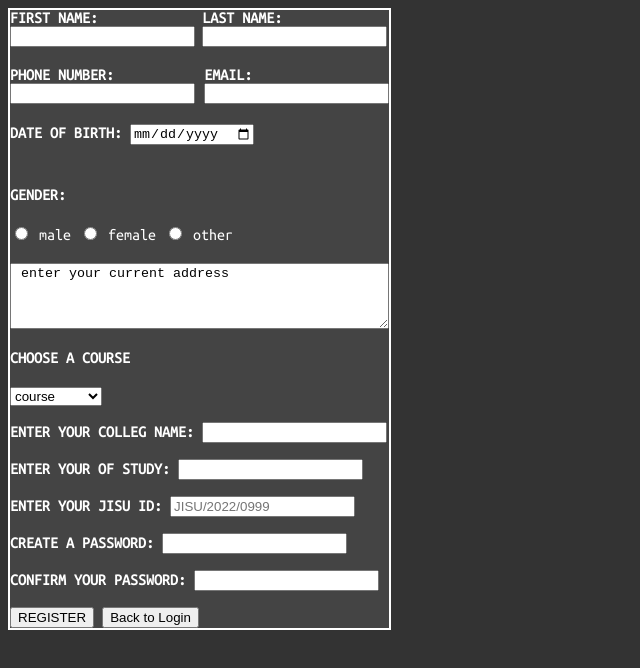
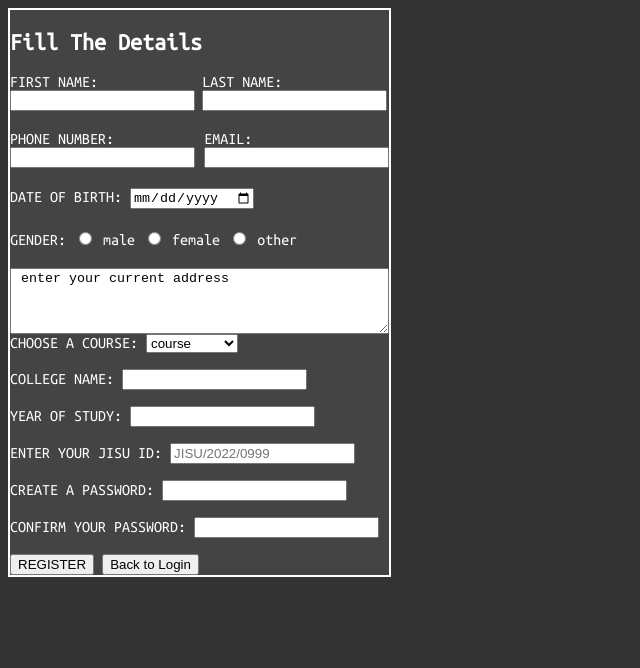
Before and after one commit to ani-003/Student-Management-System, a plain HTML site: page index.html in a window 1280 px wide. Both pictures are taken after a click on the button "REGISTER". Shown: the whole page, without its empty margins (0-640 px from the left). Drawn offline with Linux system fonts and the light colour scheme.

Commit message:
first commit
added logo

```diff
--- a/index.html
+++ b/index.html
@@ -14,6 +14,10 @@
 </head>
 
 <body>
+
+    <header>
+        <div class="logo"></div>
+    </header>
 
     <div class="container" id="login-container">
         <div class="box">
@@ -38,39 +42,43 @@
 
     <div class="container1" style="display: none;" id="registration-container">
         <form action="">
+            <div class="heading">
+                <h2>Fill The Details</h2>
+            </div>
+            <div class="form">
                 <div class="personal-det">
                     <div class="name">
                         <div class="finame">
-                        <label for="fname"> <B>FIRST NAME:</B></label>
+                            <label for="fname"> FIRST NAME: </label>
                             <input type="text" name="fname" id="fname">
                         </div>
 
                         <div class="laname">
-                        <label for="lname"> <B>LAST NAME:</B></label>
+                            <label for="lname"> LAST NAME: </label>
                             <input type="text" name="lname" id="lname">
                         </div>
                     </div>
 
                     <div class="contact">
                         <div class="num">
-                    <label for="number"> <B>PHONE NUMBER:</B></label>
+                            <label for="number"> PHONE NUMBER: </label>
                             <input type="number" name="number" id="number">
                         </div>
 
                         <div class="email">
-                    <label for="email"> <B>EMAIL:</B></label>
+                            <label for="email"> EMAIL: </label>
                             <input type="text" name="email" id="email">
                         </div>
                     </div>
 
                     <div class="dob">
-                    <label for="dob"> <B>DATE OF BIRTH:</B></label>
+                        <label for="dob"> DATE OF BIRTH: </label>
                         <input type="date" name="dob" id="dob">
                     </div>
 
                     <div class="gender">
                         <label for="">
-                        <H4> <B> GENDER:</B></H4>
+                            GENDER:
                         </label>
                         <input type="radio" id="male" name="gender" value="male">
                         <label for="male"> male</label>
@@ -83,9 +91,9 @@
                     <textarea name="address" id="" cols="40" rows="4"> enter your current address</textarea>
                 </div>
 
-            <label for="course"><b>
-                    <h4> CHOOSE A COURSE</h4>
-                </b></label>
+                <label for="course">
+                    CHOOSE A COURSE:
+                </label>
                 <select name="course" id="course">
                     <option value="course"> course</option>
                     <option value="BCA">BCA </option>
@@ -98,30 +106,33 @@
 
                 <Br>
                 <br>
-            <label for="college"> <B> ENTER YOUR COLLEG NAME:</B></label>
+                <label for="college"> COLLEGE NAME: </label>
 
                 <input type="text" name="college" id="college">
                 <BR>
                 <BR>
-            <label for="year"> <b>ENTER YOUR OF STUDY:</b></label>
+                <label for="year"> YEAR OF STUDY: </label>
                 <input type="text" name="year" id="year">
                 <BR>
                 <BR>
-            <label for="jisu"> <b>ENTER YOUR JISU ID:</b></label>
+                <label for="jisu"> ENTER YOUR JISU ID: </label>
                 <input type="text" name="jisu" id="jisu" placeholder="JISU/2022/0999" required>
                 <BR>
                 <BR>
-            <label for="password"><B> CREATE A PASSWORD:</B></label>
+                <label for="password"> CREATE A PASSWORD: </label>
                 <input type="password" name="password" id="password">
                 <br>
                 <br>
-            <label for="re-password"> <B>CONFIRM YOUR PASSWORD:</B></label>
+                <label for="re-password"> CONFIRM YOUR PASSWORD: </label>
                 <input type="password" name="re-password" id="re-password">
                 <BR>
                 <BR>
+            </div>
+
+            <div class="buttons">
                 <button id="register-btn-registration"> REGISTER </button>
                 <button id="back-to-login-btn">Back to Login</button>
-
+            </div>
 
 
         </form>
```
Lines whose indentation alone changed are shown as unchanged.
